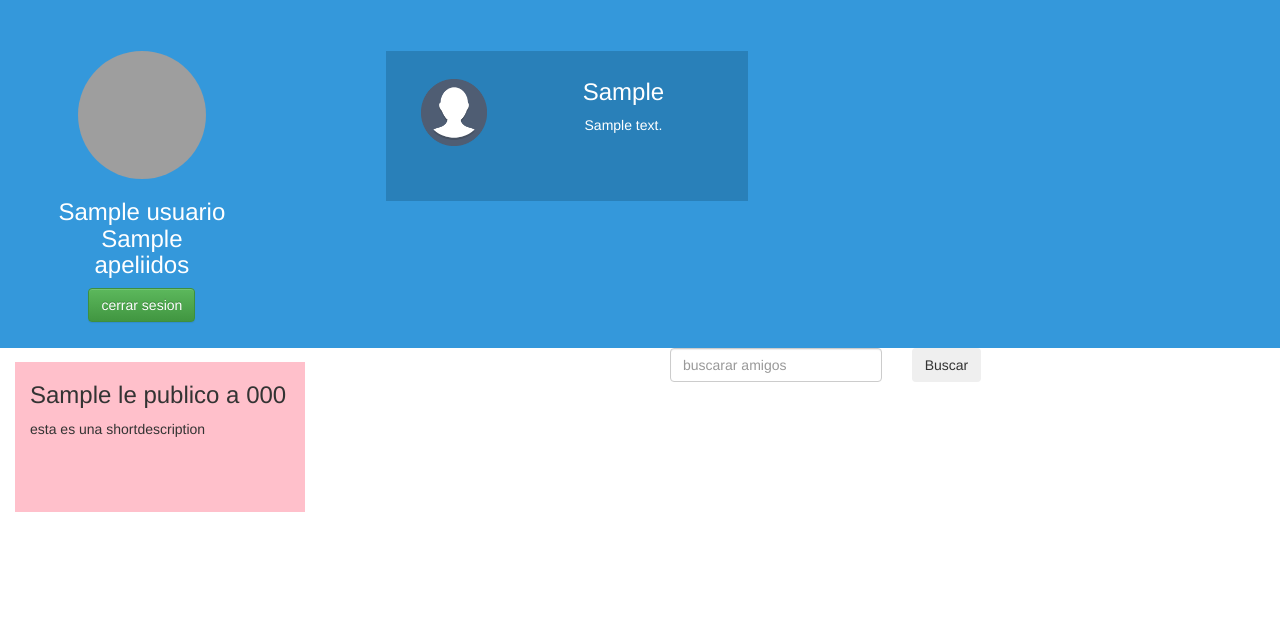
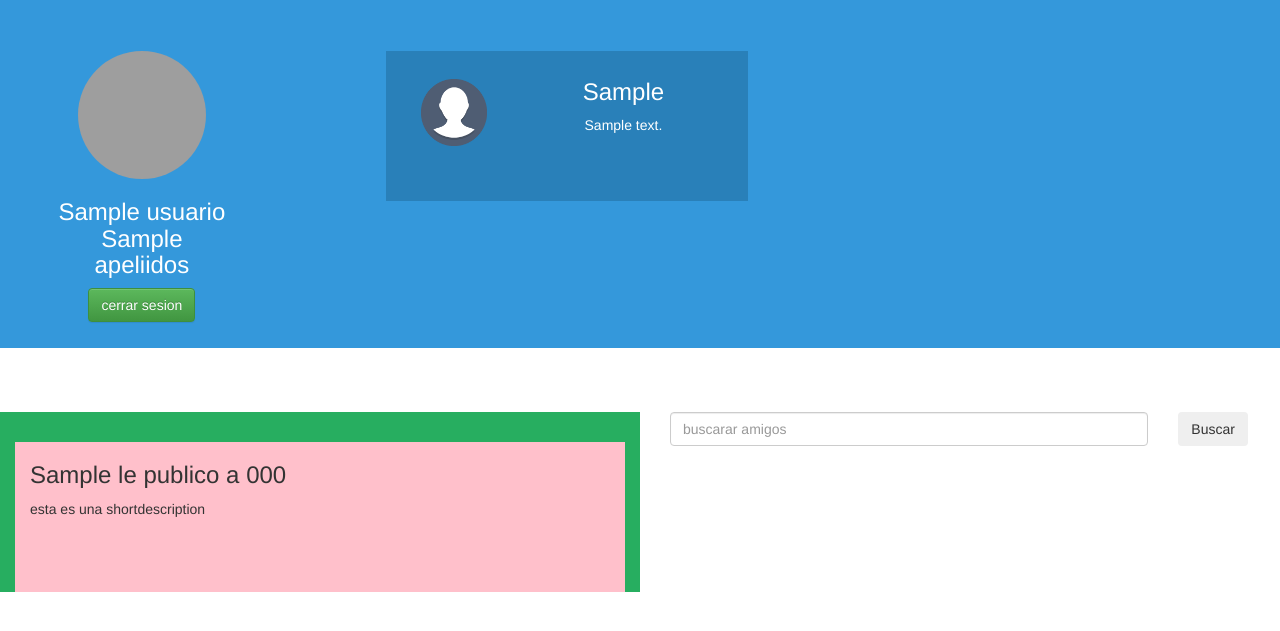
Before and after one commit to byronpenna/lovestory, a CodeIgniter app: template application/views/main/index.php in a window 1280 px wide. Shown: the top 631 px of the page. Run offline with CodeIgniter, Linux system fonts and the light colour scheme; the template is opened without the code that fills it: most values are stand-ins (such as "Sample title", 1, 10 or a date in 2020); some libraries are stand-ins or nearby versions; grey boxes are pictures that could not be loaded.

Commit message:
finalizacion de jornada

```diff
--- a/application/views/main/index.php
+++ b/application/views/main/index.php
@@ -50,8 +50,8 @@
 			</div>
 		</div>
 
-		<div class="row marginNull">
-			<div class="col-lg-3">
+		<div class="row marginNull contenido">
+			<div class="col-lg-6 newsFeed">
 
 
 				<?php
@@ -67,10 +67,8 @@
 				}
 				?>
 			</div>
-			<div class="col-lg-3">
 
-			</div>
-			<div class="col-lg-3">
+			<div class="col-lg-6">
 				<div class="row marginNull divBusquedaAmigos">
 					<div class="col-lg-10">
 						<input class="form-control txtBuscarPersonas" name="txtBuscarPersonas"  placeholder='buscarar amigos'>
--- a/resources/css/main/style.css
+++ b/resources/css/main/style.css
@@ -1,3 +1,9 @@
+.newsFeed{
+	background: #27ae60;
+}
+.contenido{
+	padding-top: 5%;
+}
 .backgroundContenidoPubli{
 	background: #2980b9;
 	color: white;
```
